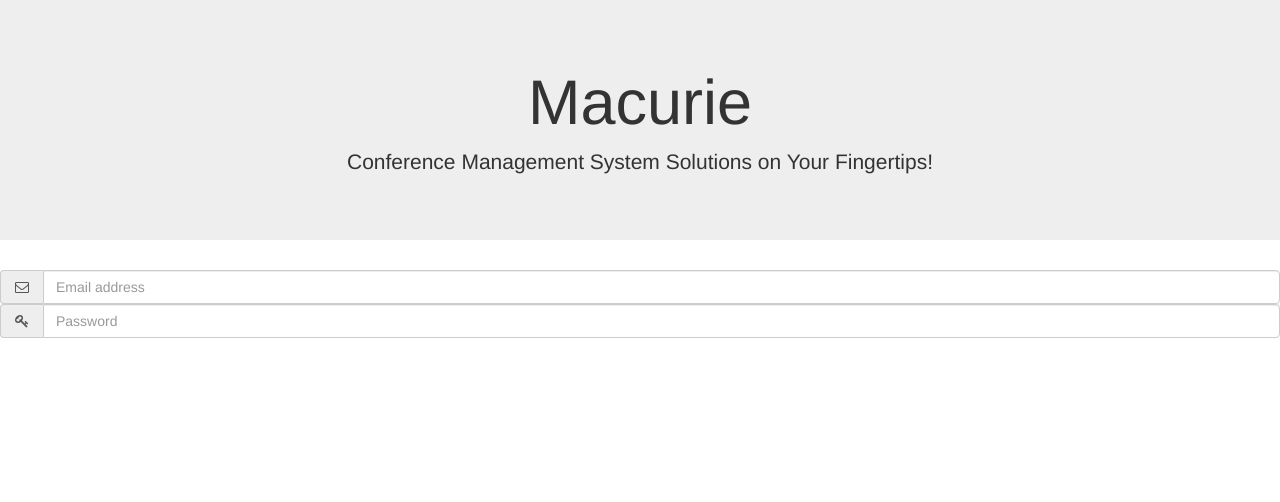
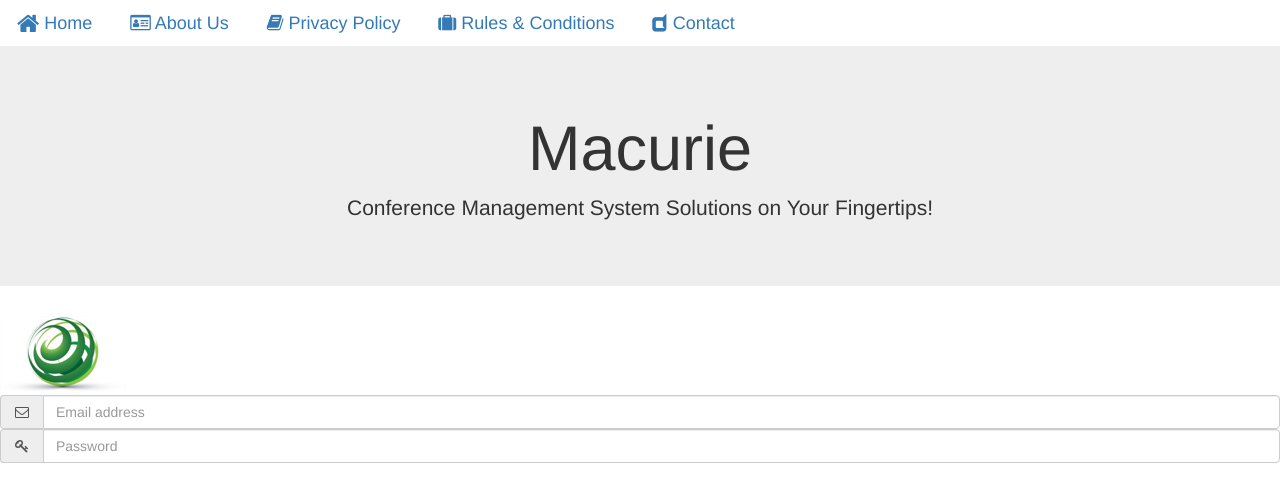
Before and after one commit to vai91/macurie, a plain HTML site: page index.html in a window 1280 px wide. Drawn offline with nearby package versions, Linux system fonts and the light colour scheme; files that its build step writes are made by us from their sources; files whose address does not match are found by name.

Commit message:
buttons added(mostly)

```diff
--- a/index.html
+++ b/index.html
@@ -30,12 +30,26 @@
 			</body>
 	-->
 	<body>
+		<div>
+			<a class="btn btn-lg" href="#">
+	 		<i class="fa fa-home fa-lg"></i> Home </a>
+			<a class="btn btn-lg" href="#">
+	  		<i class="fa fa-drivers-license-o"></i> About Us </a>
+	  		<a class="btn btn-lg" href="#">
+	  		<i class="fa fa-book"></i> Privacy Policy </a>
+	  		<a class="btn btn-lg" href="#">
+	  		<i class="fa fa-suitcase"></i> Rules & Conditions </a>
+	  		<a class="btn btn-lg" href="#">
+	  		<i class="fa fa-dashcube"></i> Contact </a>
+	  	</div>
 		<div class="jumbotron text-center">
 		<h1> Macurie </h1>
 		<p>Conference Management System Solutions on Your Fingertips!</p>
+
 		</div>
 
-		<div class="image" src="/Users/mehmetefeekiner/Documents/macurie/macurieLogo.png">
+		<img class="img-responsive" src="/Users/mehmetefeekiner/Documents/macurie/macurieLogo.png" alt="WTF!?">
+
 		</div>
 
 		<div class="input-group margin-bottom-sm">
```
Also changed, not shown: 1 other file.
